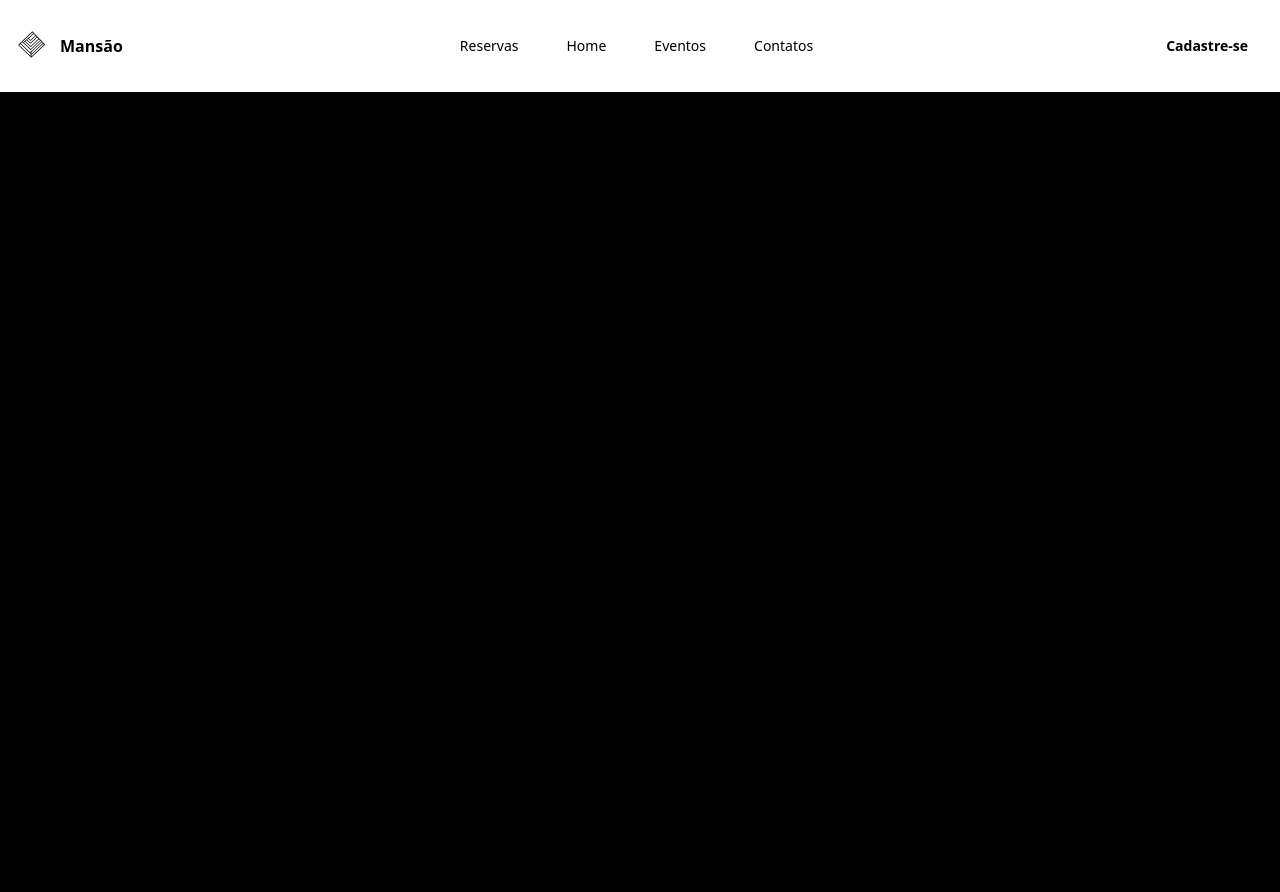
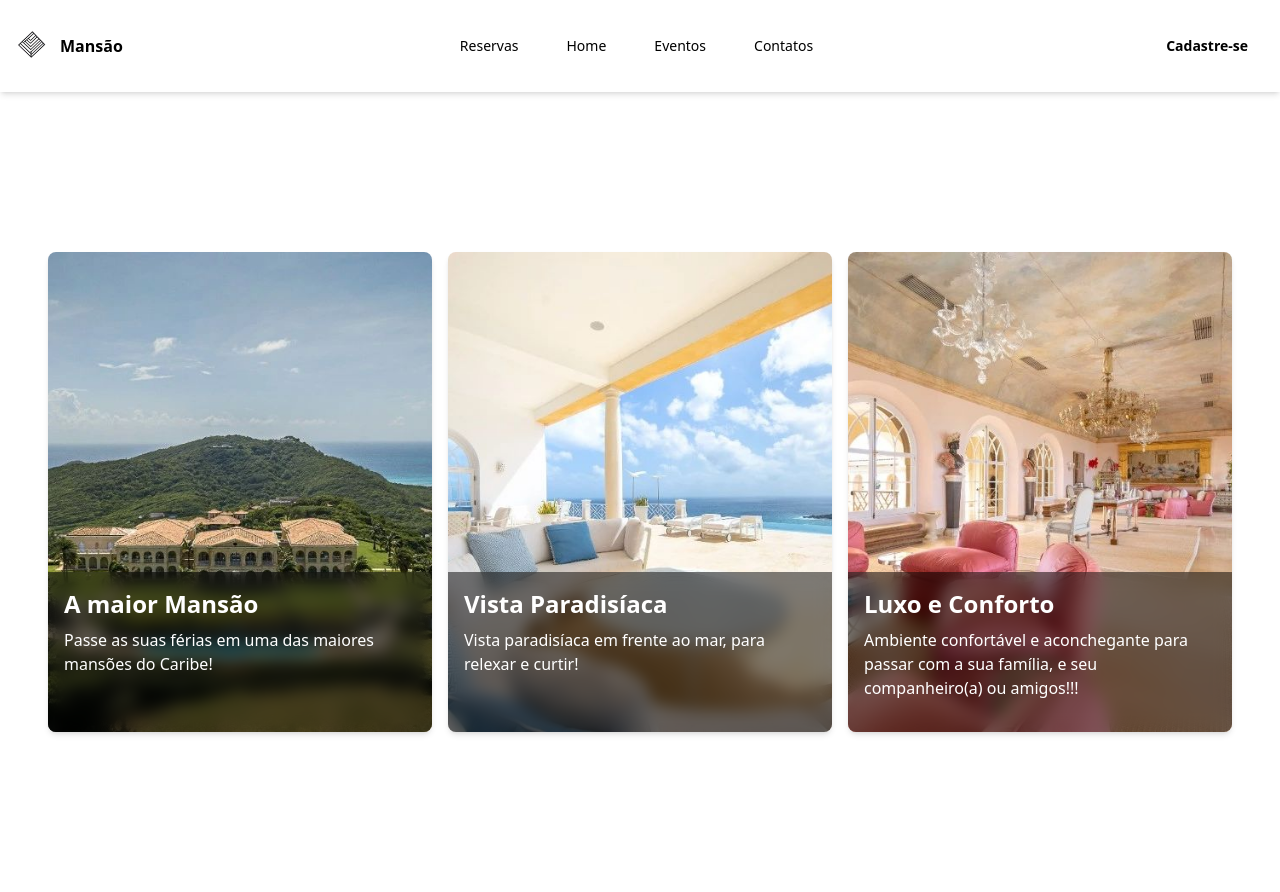
Before and after one commit to jdalmeida/Trabalho_PI_joao_vitiele_INF3AM, a PHP site: page /fotos.php in a window 1280 px wide. Before the commit the page ends 92 px from the top, so only its background shows below. Run offline with PHP 8.4, Linux system fonts and the light colour scheme; some libraries are stand-ins or nearby versions.

Commit message:
arrumei o fotos e eventos

```diff
--- a/fotos.php
+++ b/fotos.php
@@ -6,7 +6,7 @@
     <script src="https://cdn.tailwindcss.com"></script>
     <title>Hotel - Mansão</title>
 </head>
-<body class="bg-black">
+<body class="bg-white">
     <header>
         <div class="relative flex flex-wrap items-center justify-between w-full bg-white group py-7 shrink-0 px-4 shadow-md">
             <div class="flex items-center gap-3">
@@ -41,7 +41,46 @@
         </div>
     </header>
     <main>
+        <!-- component -->
+        <div class="container mx-auto p-4 lg:h-screen flex items-center justify-center">
+            <div class="grid grid-cols-1 md:grid-cols-2 lg:grid-cols-3 gap-4">
+                <!-- Blog Entry 1 -->
+                <div class="max-w-sm mx-auto relative shadow-md h-[30em] rounded-lg cursor-pointer">
+                    <img src="public/img/mansaoVistaPorCima.jpg"
+                        alt=""
+                        class="w-auto h-full object-cover rounded-lg">
+                    <div
+                        class="absolute bottom-0 left-0 right-0 h-40 bg-black bg-opacity-50 backdrop-blur text-white p-4 rounded-b-lg">
+                        <h1 class="text-2xl font-semibold">A maior Mansão </h1>
+                        <p class="mt-2"> Passe as suas férias em uma das maiores mansões do Caribe!</p>
+                    </div>
+                </div>
 
+                <!-- Blog Entry 2 -->
+                <div class="max-w-sm mx-auto relative shadow-md h-[30em] rounded-lg cursor-pointer">
+                    <img src="public/img/sacadaCaribe.jpg"
+                        alt="Img by Meriç Dağlı https://unsplash.com/@meric"
+                        class="w-auto h-full object-cover rounded-lg">
+                    <div
+                        class="absolute bottom-0 left-0 right-0 h-40 bg-black bg-opacity-50 backdrop-blur text-white p-4 rounded-b-lg">
+                        <h1 class="text-2xl font-semibold">Vista Paradisíaca</h1>
+                        <p class="mt-2">Vista paradisíaca em frente ao mar, para relexar e curtir!</p>
+                    </div>
+                </div>
+
+                <!-- Blog Entry 3 -->
+                <div class="max-w-sm mx-auto relative shadow-md h-[30em] rounded-lg cursor-pointer cursor-pointer">
+                    <img src="public/img/salaCaribe.jpg"
+                        alt="Img by Meriç Dağlı https://unsplash.com/@meric"
+                        class="w-auto h-full object-cover rounded-lg">
+                    <div
+                        class="absolute bottom-0 left-0 right-0 h-40 bg-black bg-opacity-50 backdrop-blur text-white p-4 rounded-b-lg">
+                        <h1 class="text-2xl font-semibold">Luxo e Conforto</h1>
+                        <p class="mt-2">Ambiente confortável e aconchegante para passar com a sua família, e seu companheiro(a) ou amigos!!!</p>
+                    </div>
+                </div>
+            </div>
+        </div>
     </main>
 
 </body>
--- a/index.php
+++ b/index.php
@@ -58,10 +58,7 @@ if (isset($_SESSION['user_id'])) {
         <div class="flex bg-white" style="height:600px;">
             <div class="flex items-center text-center lg:text-left px-8 md:px-12 lg:w-1/2">
                 <div>
-                    <h2 class="text-3xl font-semibold text-gray-800 md:text-4xl">Encontre O Maior <span class="text-indigo-600">Conforto
-                        <?php
-                    echo $_SESSION['user_id'];
-                    ?></span></h2>
+                    <h2 class="text-3xl font-semibold text-gray-800 md:text-4xl">Encontre O Maior <span class="text-indigo-600">Conforto</span></h2>
                     <p class="mt-2 text-sm text-gray-500 md:text-base">Bem-vindo à Mansão, um refúgio de luxo e elegância. Com quartos luxuosos, um restaurante premiado e um spa de classe mundial, oferecemos uma experiência única para relaxar e desfrutar. Seja para uma escapadela romântica, viagem de negócios ou evento especial, a Mansão redefine o luxo. Bem-vindo ao nosso mundo de sofisticação.</p>
                     <div class="flex justify-center lg:justify-start mt-6">
                         <a class="px-4 py-3 bg-gray-900 text-gray-200 text-xs font-semibold rounded hover:bg-gray-800" href="./reservas.php">Faça Sua Reserva</a>
```
Also changed, not shown: eventos.php (+18 -19 lines), public/img/casamento.jpg (added), public/img/casamentoIluminado.jpeg (added), public/img/restaurante.jpeg (added).
